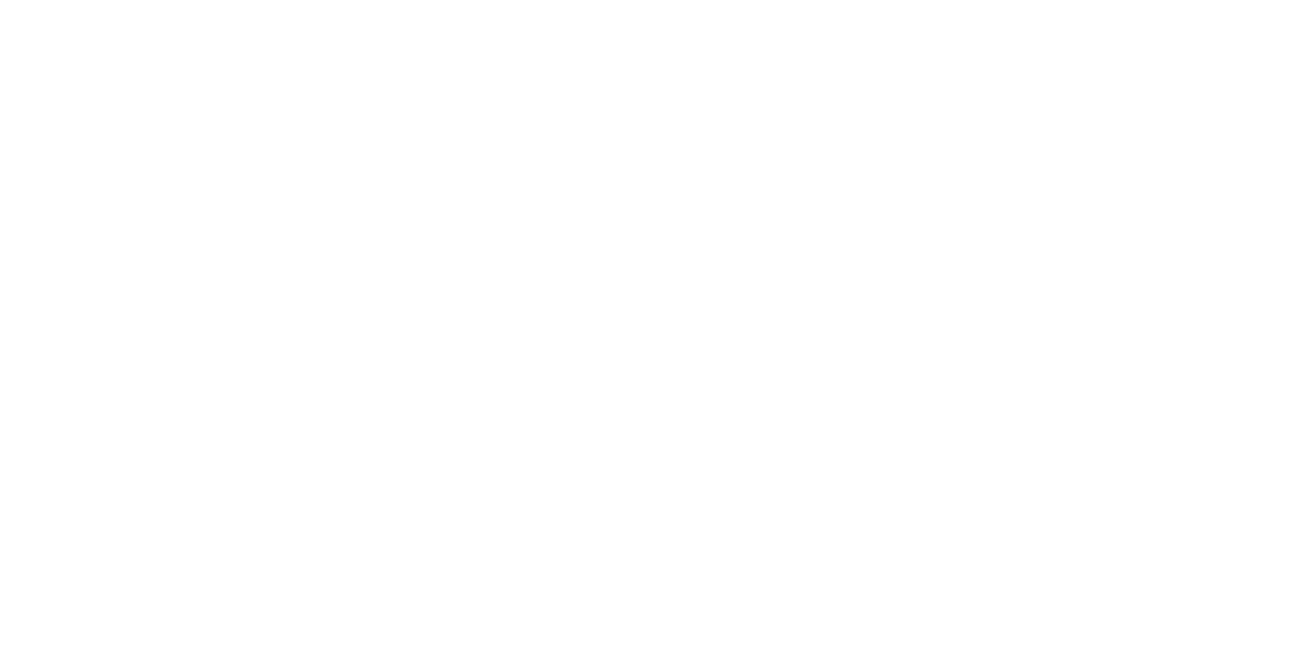
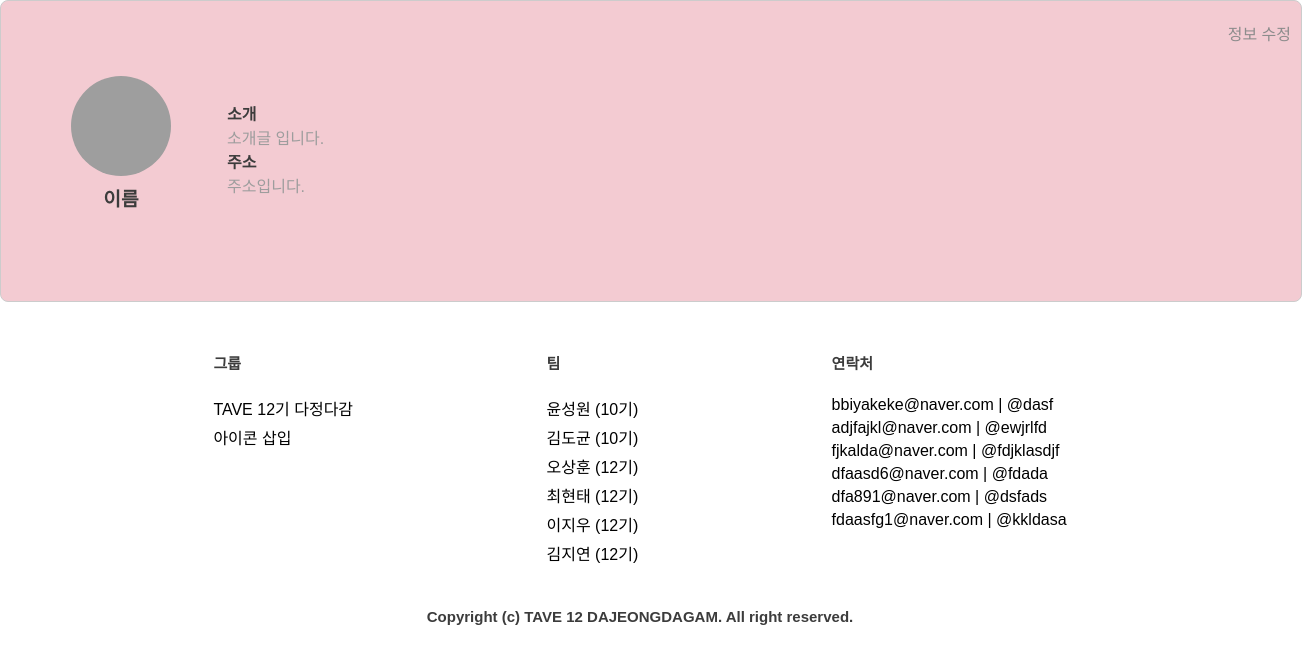
Before and after one commit to DajungDagam/DajungDagam_FE, a React (Create React App) app in the folder front/: page /mypage in a window 1280 px wide. Before the commit this address had no page. Shown: the top 664 px of the page, 1302 px wide, since content can reach past the window. Built offline with nearby package versions, Linux system fonts and the light colour scheme; grey boxes are pictures that could not be loaded.

Commit message:
[feat]cardlist component

```diff
--- a/front/src/App.js
+++ b/front/src/App.js
@@ -12,6 +12,7 @@
 import NickName from "./pages/Login/NickName";
 import Addr from "./pages/Login/Addr";
 import Start from "./pages/Login/Start";
+import MyPage from "./pages/MyPage";
 
 function App() {
   return (
@@ -30,6 +31,7 @@
         <Route path="/loginnickname" element={<NickName/>} />
         <Route path="/loginaddr" element={<Addr/>} />
         <Route path="/loginstart" element={<Start/>} />
+        <Route path="/mypage" element={<MyPage/>} />
 
       </Routes>
     </Router>
--- /dev/null
+++ b/front/src/components/CardList/CardList.module.css
@@ -0,0 +1,82 @@
+/* CardList.module.css */
+
+.profileContainer {
+    display: flex;
+    justify-content: center;
+    border: 1px solid #ccc;
+    border-radius: 8px;
+    overflow: hidden;
+    width: 1300px;
+    height: 300px;
+    margin: 0 auto;
+    background-color: #f3cbd2;
+    position: relative;
+  }
+
+  .leftSection {
+    margin-left: 50px;
+    padding: 20px;
+    height: 150px;
+    display: flex;
+    flex-direction: column;
+    align-items: center;
+    align-self: center;
+    margin-right: 20px;
+  }
+
+  .rightSection {
+    flex: 2;
+    padding: 16px;
+    align-self: center;
+  }
+
+  .profileImage {
+    width: 100px;
+    height: 100px;
+    border-radius: 50%;
+    margin-bottom: 8px;
+  }
+
+  .name {
+    font-weight: bold;
+    font-size: 1.2em;
+    margin-bottom: 8px;
+    color: #3c3c3c;
+  }
+
+  .introAddress {
+    line-height: 1.5;
+  }
+
+  .intro {
+    color: #3c3c3c;
+    font-weight: bold;
+  }
+
+  .addr {
+    color: #3c3c3c;
+    font-weight: bold;
+  }
+
+  .introText {
+    color: #9d9d9d;
+  }
+
+  .addrText {
+    color: #9d9d9d;
+  }
+
+  .editProfile {
+    position: absolute;
+    top: 20px;
+    right: 10px;
+  }
+
+  .editProfile a {
+    color: #8c8c8c;
+    text-decoration: none;
+  }
+
+  .editProfile a:hover {
+    text-decoration: underline;
+  }
--- /dev/null
+++ b/front/src/components/CardList/index.jsx
@@ -0,0 +1,29 @@
+import React from 'react';
+import styles from "./CardList.module.css";
+
+const UserProfileCard = () => {
+  return (
+    <div className={styles.profileContainer}>
+      {/* 왼쪽 섹션 */}
+      <div className={styles.leftSection}>
+        <img src="프로필 이미지 URL" alt="프로필 이미지" className={styles.profileImage} />
+        <div className={styles.name}>이름</div>
+      </div>
+
+      {/* 오른쪽 섹션 */}
+      <div className={styles.rightSection}>
+        <div className={styles.introAddress}>
+          <p className={styles.intro}>소개</p>
+          <p className={styles.introText}>소개글 입니다.</p>
+          <p className={styles.addr}>주소</p>
+          <p className={styles.addrText}>주소입니다.</p>
+        </div>
+        <div className={styles.editProfile}>
+          <a href="#">정보 수정</a>
+        </div>
+      </div>
+    </div>
+  );
+};
+
+export default UserProfileCard;
--- /dev/null
+++ b/front/src/pages/MyPage/index.jsx
@@ -0,0 +1,18 @@
+import React from 'react';
+import './MyPage.module.css';
+import Footer from '../../components/Footer';
+import CardList from '../../components/CardList';
+import { Link } from 'react-router-dom';
+
+const UserProfileCard = () => {
+  return (
+
+    <div>
+        <CardList />
+      <Footer />
+    </div>
+
+  );
+};
+
+export default UserProfileCard;
```
Also changed, not shown: front/src/components/CardList2/CardList.module.css (added), front/src/components/CardList2/index.jsx (added), front/src/pages/MyPage/MyPage.module.css (added).
